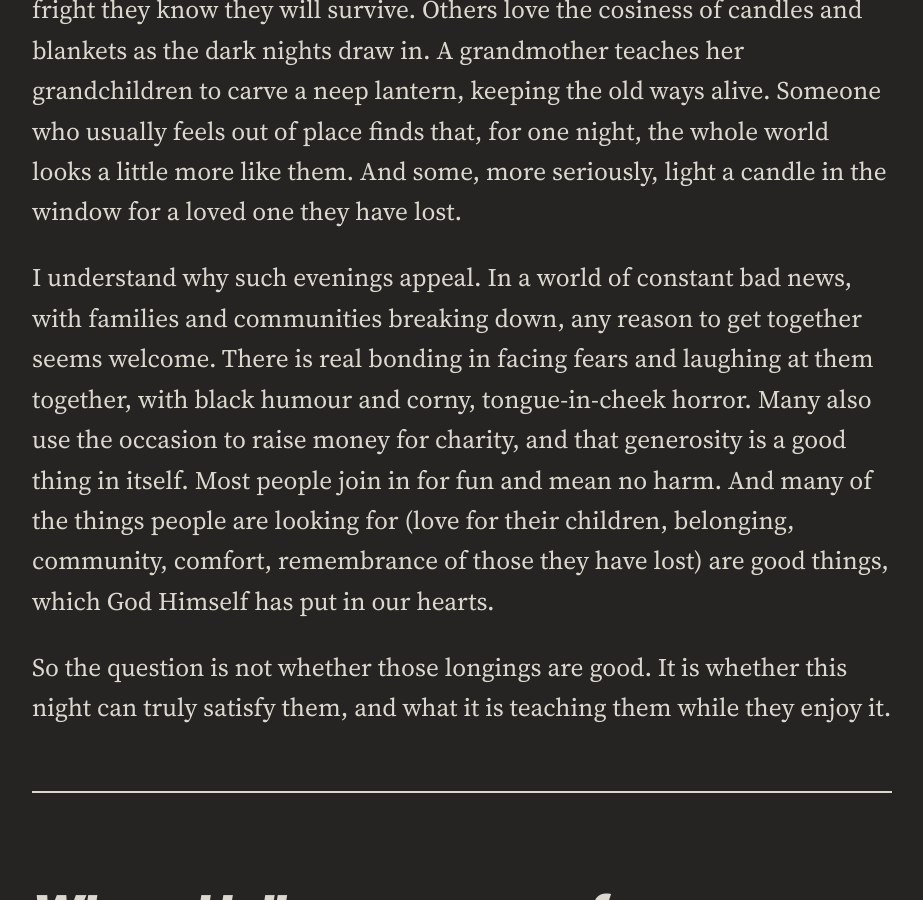
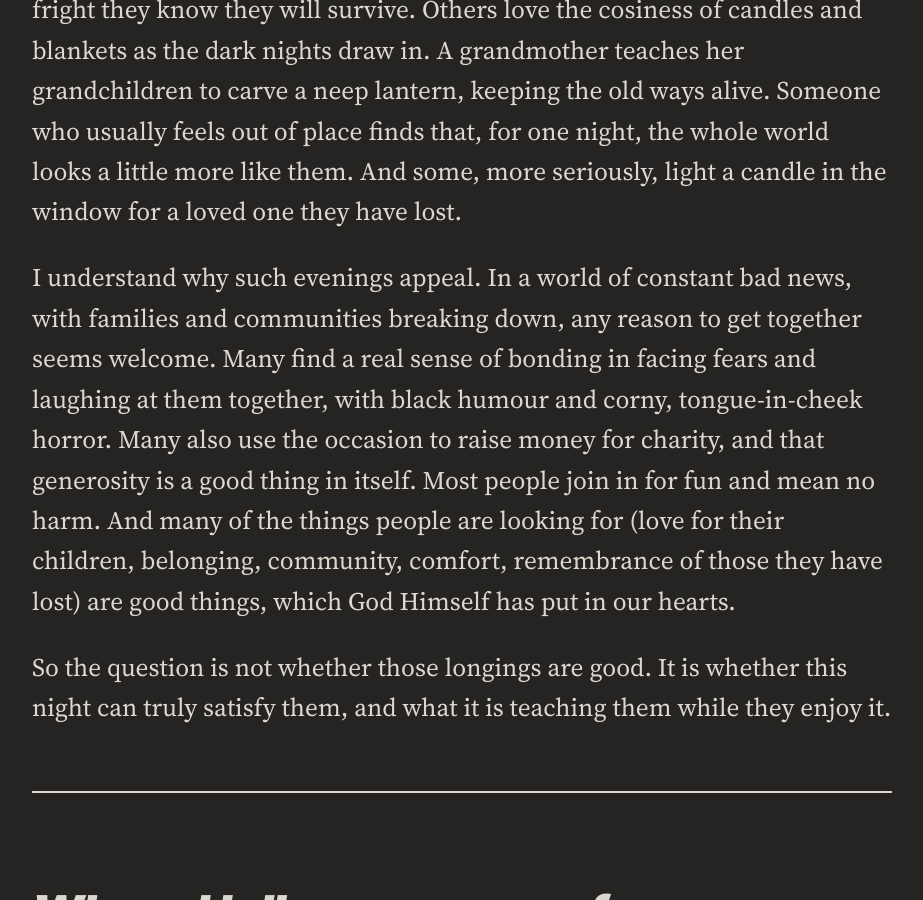
Before and after one commit to ForestWalkUK/truthpeaceandlove, a Jekyll site: the page built from _posts/2026-10-30-afraid-of-the-dark-halloween-light-of-the-world.md, in a window 1280 px wide and 900 px high, scrolled down 4226 px. Shown: the whole window, without its empty margins (16-939 px from the left). Built offline with Jekyll 4.4.1, drawn with Linux system fonts in a browser that asks for light colours.

Commit message:
Update 2026-10-30-afraid-of-the-dark-halloween-light-of-the-world.md
- Changed sentence to avoid approval, now reads, “Many find a real sense of bonding in facing fears and laughing at them together, with black humour and corny, tongue-in-cheek horror.”

```diff
--- a/_posts/2026-10-30-afraid-of-the-dark-halloween-light-of-the-world.md
+++ b/_posts/2026-10-30-afraid-of-the-dark-halloween-light-of-the-world.md
@@ -33,7 +33,7 @@ Halloween offers a pumpkin’s flickering light against the dark for a single ni
 
 Halloween is everywhere at this time of year: pumpkins on doorsteps, costumes in the shops, invitations to parties. People love it for all sorts of reasons, and many of them are touching. A mother loves seeing her children’s faces light up at a neighbour’s door, knowing they are only little once. A father spends weeks turning his garden into a haunted house, because it brings the whole street out and raises money for a good cause. Teenagers and students love a night when they can be someone else and nobody judges them. Some simply love being scared, and the thrill of a fright they know they will survive. Others love the cosiness of candles and blankets as the dark nights draw in. A grandmother teaches her grandchildren to carve a neep lantern, keeping the old ways alive. Someone who usually feels out of place finds that, for one night, the whole world looks a little more like them. And some, more seriously, light a candle in the window for a loved one they have lost.
 
-I understand why such evenings appeal. In a world of constant bad news, with families and communities breaking down, any reason to get together seems welcome. There is real bonding in facing fears and laughing at them together, with black humour and corny, tongue-in-cheek horror. Many also use the occasion to raise money for charity, and that generosity is a good thing in itself. Most people join in for fun and mean no harm. And many of the things people are looking for (love for their children, belonging, community, comfort, remembrance of those they have lost) are good things, which God Himself has put in our hearts.
+I understand why such evenings appeal. In a world of constant bad news, with families and communities breaking down, any reason to get together seems welcome. Many find a real sense of bonding in facing fears and laughing at them together, with black humour and corny, tongue-in-cheek horror. Many also use the occasion to raise money for charity, and that generosity is a good thing in itself. Most people join in for fun and mean no harm. And many of the things people are looking for (love for their children, belonging, community, comfort, remembrance of those they have lost) are good things, which God Himself has put in our hearts.
 
 So the question is not whether those longings are good. It is whether this night can truly satisfy them, and what it is teaching them while they enjoy it.
 
```
